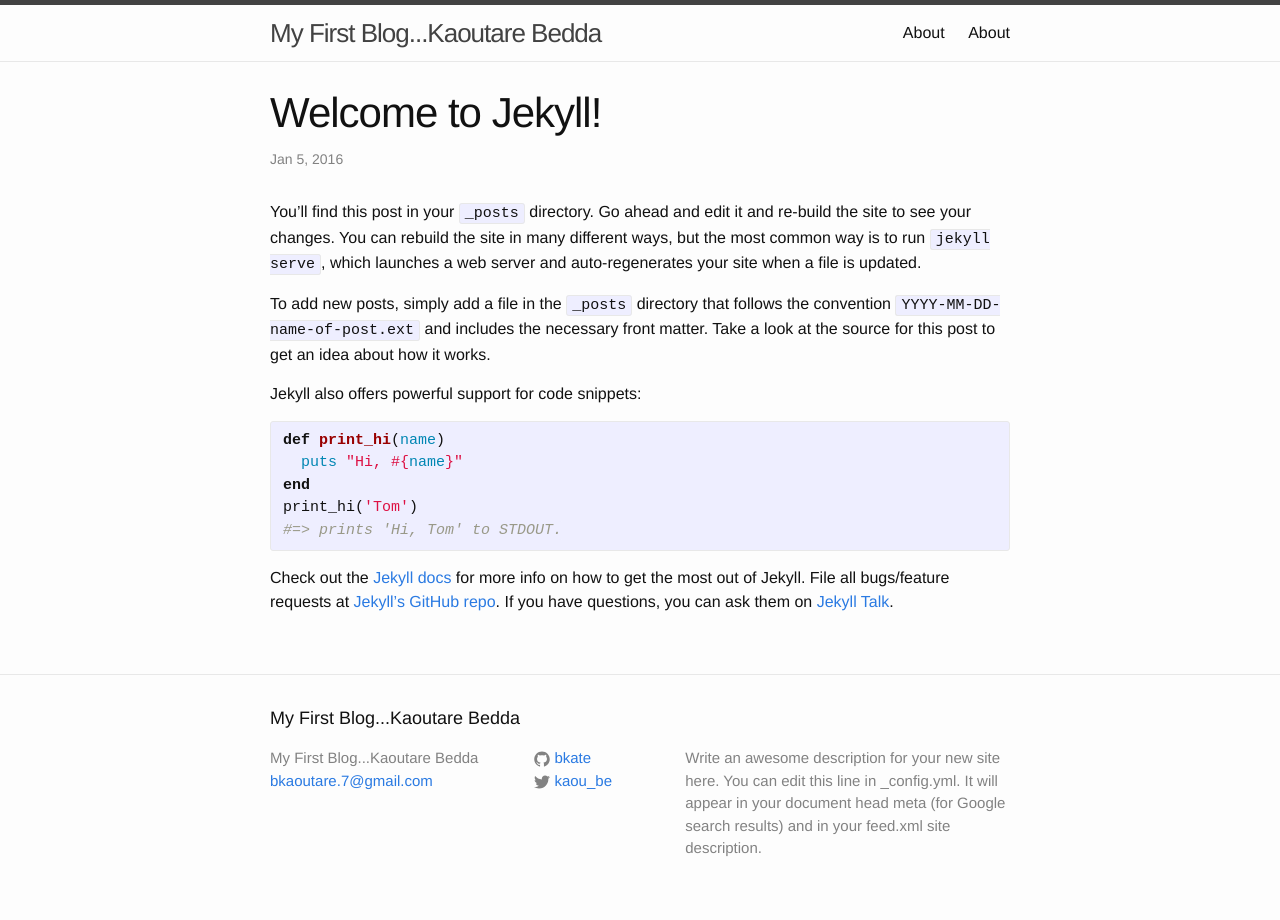
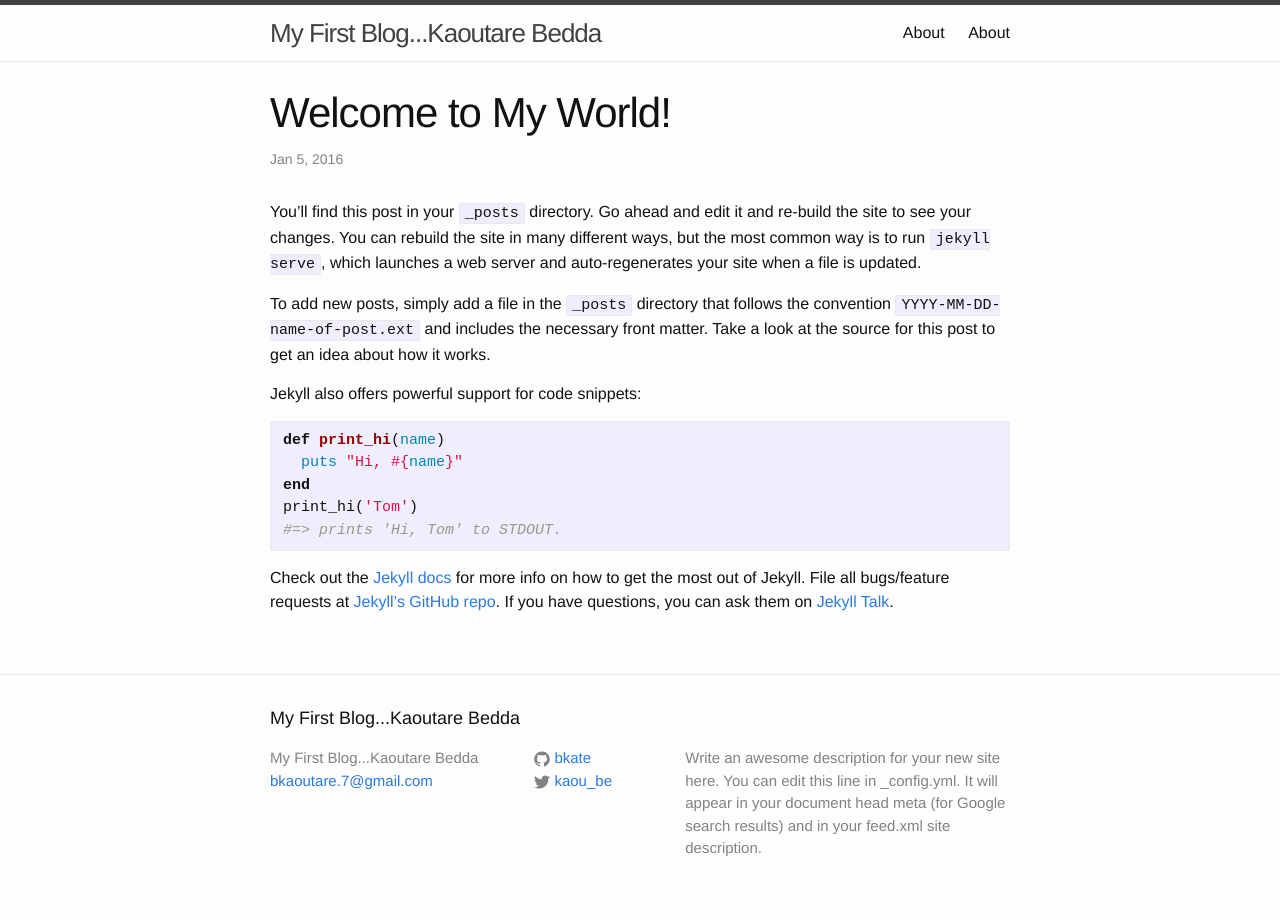
Before and after one commit to bkate/bkate.github.io, a Jekyll site: the page built from _posts/2016-01-05-welcome-to-jekyll.markdown, in a window 1280 px wide. Built offline with Jekyll 4.4.1, drawn with Linux system fonts in a browser that asks for light colours.

Commit message:
@bkate trying changes in post

```diff
--- a/_posts/2016-01-05-welcome-to-jekyll.markdown
+++ b/_posts/2016-01-05-welcome-to-jekyll.markdown
@@ -1,6 +1,6 @@
 ---
 layout: post
-title:  "Welcome to Jekyll!"
+title:  "Welcome to My World!"
 date:   2016-01-05 17:09:35 +0100
 categories: jekyll update
 ---
```
